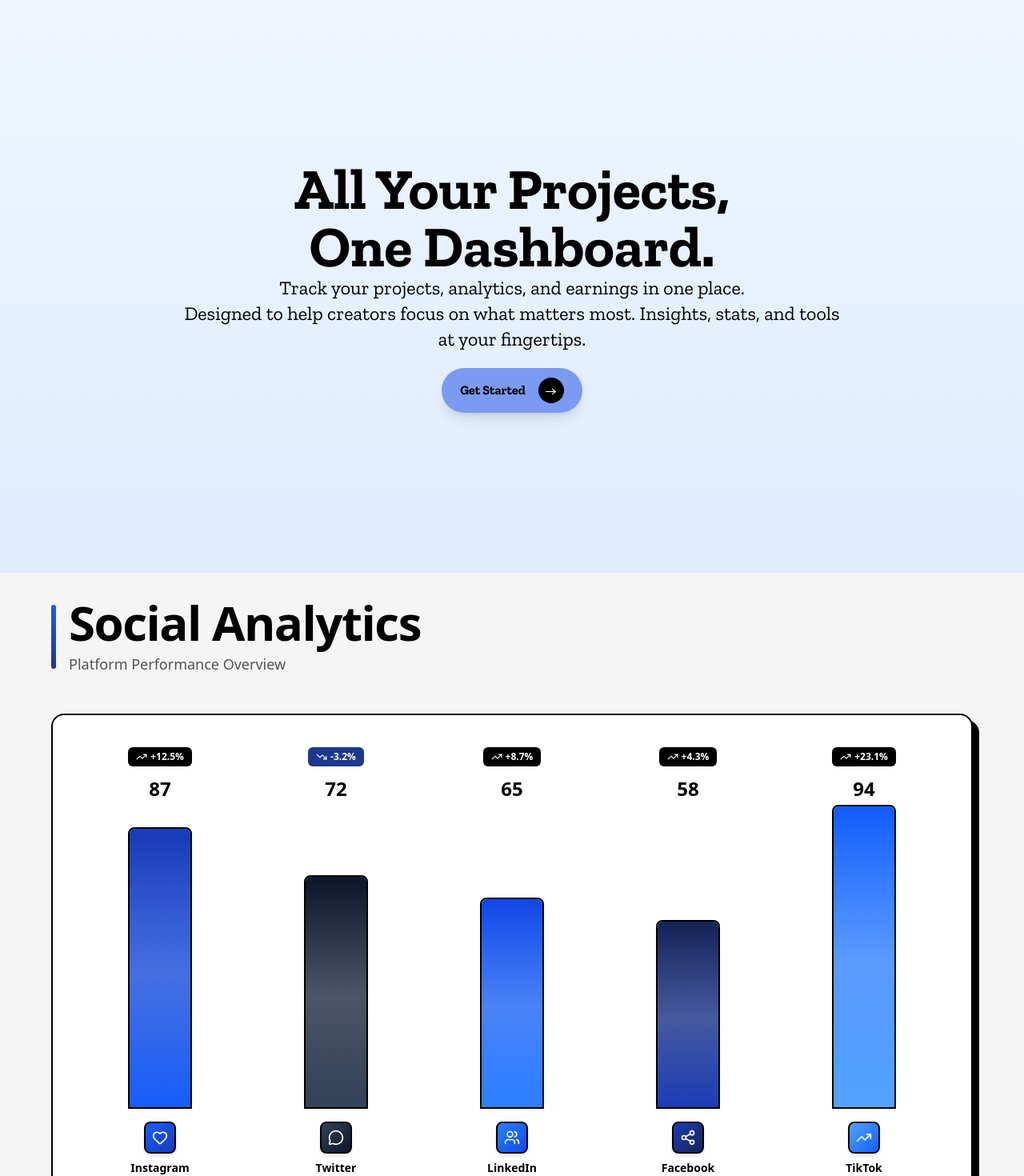
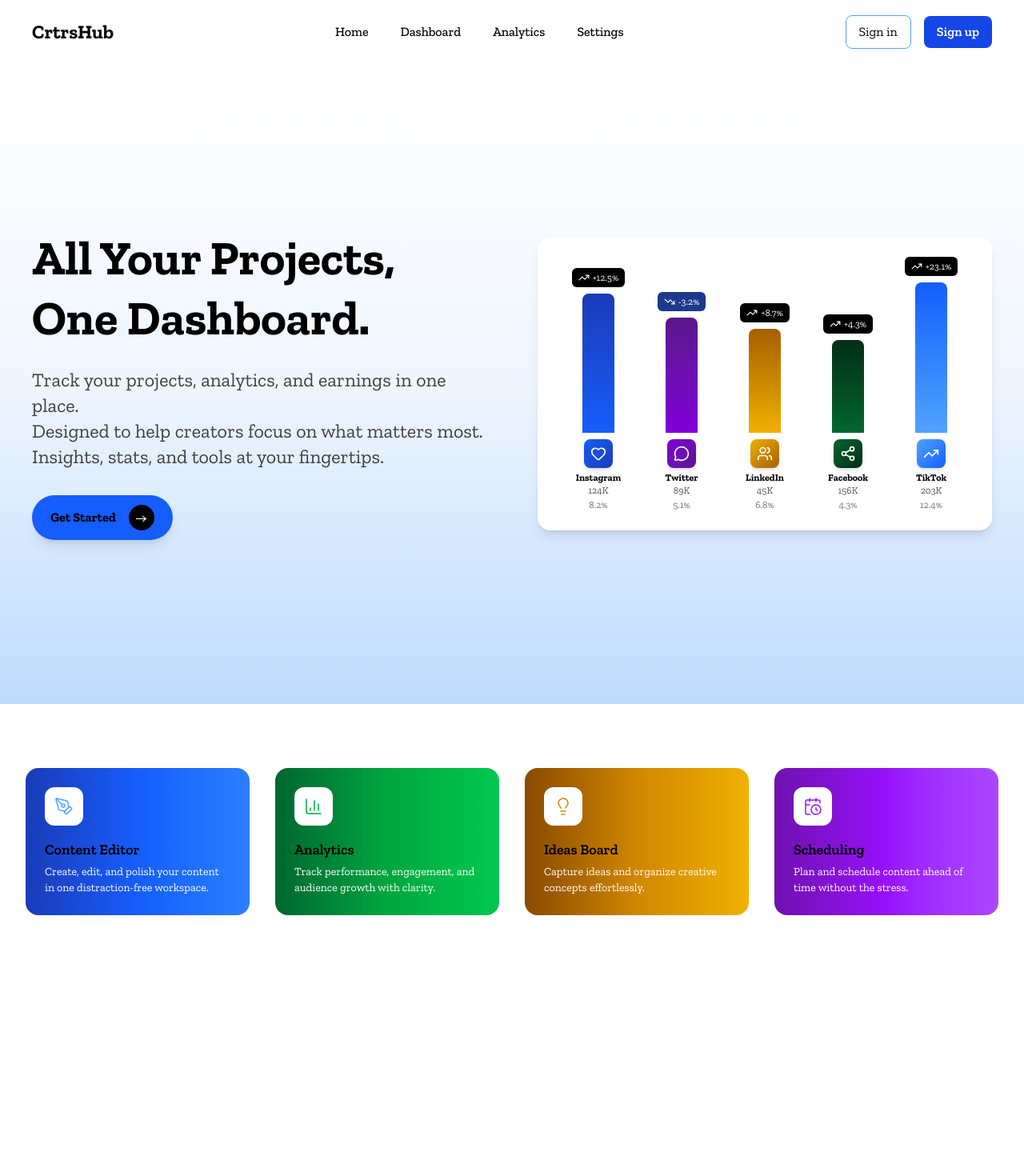
Before and after one commit to Haruna-dev-droid/creators-dashboard, a React (Vite) app: page / in a window 1280 px wide. Shown: the top 1470 px of the page at 80% size. After the commit the page ends 1224 px from the top, so only its background shows below. Built offline with nearby package versions, Linux system fonts and the light colour scheme.

Commit message:
worked on the landing page,added a few sections

```diff
--- a/src/App.jsx
+++ b/src/App.jsx
@@ -1,11 +1,13 @@
 import { useState } from "react";
 import LandingPage from "./components/LandingPage";
+import NavBar from "./components/NavBar";
 import "/src/index.css";
 import "./App.css";
 
 function App() {
   return (
     <>
+      <NavBar />
       <LandingPage />
     </>
   );
--- /dev/null
+++ b/src/components/Cards.jsx
@@ -0,0 +1,23 @@
+import React from "react";
+import { PenTool, BarChart3, Lightbulb, CalendarClock } from "lucide-react";
+
+function Cards({ icon: Icon, title, description, color }) {
+  return (
+    <div
+      className={`flex flex-col gap-4 p-6 rounded-2xl ${color.bg} hover:shadow-lg transition`}
+    >
+      <div
+        className={`px-3 rounded-xl  flex items-center justify-center bg-white w-12 h-12`}
+      >
+        <Icon size={26} strokeWidth={1.5} className={color.icon} />
+      </div>
+
+      <div>
+        <h3 className="font-semibold text-lg">{title}</h3>
+        <p className="text-sm text-white mt-1">{description}</p>
+      </div>
+    </div>
+  );
+}
+
+export default Cards;
--- a/src/components/LandingPage.jsx
+++ b/src/components/LandingPage.jsx
@@ -1,30 +1,84 @@
+// LandingPage.jsx
 import React from "react";
 import Stats from "./Stats";
+import Cards from "./Cards";
+import { PenTool, BarChart3, Lightbulb, CalendarClock } from "lucide-react";
 
 function LandingPage() {
   return (
-    <div className="min-h-screen  items-center justify-center bg-gradient-to-t from-blue-200 via-blue-100 to-blue-50">
-      <div className="py-50">
-        <h1 className="text-center  text-black text-7xl font-bold">
+    <div>
+      <div className="min-h-screen flex items-center justify-center bg-gradient-to-t from-blue-200 via-blue-50 to-white px-5 md:px-10 py-10">
+        {/* Container holding hero text + stats */}
+        <div className="flex flex-col lg:flex-row items-center justify-between w-full max-w-7xl gap-16">
+          {/* Hero Text */}
+          <div className="flex-1 text-center lg:text-left">
+            <h1 className="text-5xl lg:text-6xl font-bold text-black leading-tight">
               All Your Projects,
               <br />
-          One <span className="">Dashboard.</span>
+              One <span>Dashboard.</span>
             </h1>
-        <p className="text-center text-2xl">
+            <p className="mt-6 text-xl lg:text-2xl text-neutral-700">
               Track your projects, analytics, and earnings in one place. <br />
-          Designed to help creators focus on what matters most. Insights, stats,
-          and tools <br />
-          at your fingertips.
+              Designed to help creators focus on what matters most. Insights,
+              stats, and tools at your fingertips.
             </p>
-        <div className="flex justify-center mt-5 items-center gap-4 w-44 p-3 mx-auto bg-blue-700/50 shadow-lg rounded-full cursor-pointer hover:scale-105 transition-transform duration-300">
+
+            <div className="flex justify-center md:mx-0 mx-auto mt-8 items-center gap-4 w-44 p-3 bg-blue-600 shadow-lg rounded-full cursor-pointer hover:scale-105 transition-transform duration-300">
               <button className="font-bold text-black">Get Started</button>
-
               <span className="w-8 h-8 bg-black rounded-full flex items-center justify-center text-white text-lg">
                 &rarr;
               </span>
             </div>
           </div>
-      <Stats className="w-sm" />
+
+          {/* Stats Card */}
+          <div className="flex-1 max-w-xl w-full">
+            <Stats />
+          </div>
+        </div>
+      </div>
+      {/* Cards Section */}
+      <div className="w-full max-w-7xl mt-20 grid grid-cols-2 md:grid-cols-2 lg:grid-cols-4 gap-8 mb-20 px-8 mx-auto">
+        <Cards
+          icon={PenTool}
+          title="Content Editor"
+          description="Create, edit, and polish your content in one distraction-free workspace."
+          color={{
+            bg: "bg-gradient-to-r from-blue-800 via-blue-600 to-blue-500",
+            icon: "text-blue-400",
+          }}
+        />
+
+        <Cards
+          icon={BarChart3}
+          title="Analytics"
+          description="Track performance, engagement, and audience growth with clarity."
+          color={{
+            bg: "bg-gradient-to-r from-green-800 via-green-600 to-green-500",
+            icon: "text-green-600",
+          }}
+        />
+
+        <Cards
+          icon={Lightbulb}
+          title="Ideas Board"
+          description="Capture ideas and organize creative concepts effortlessly."
+          color={{
+            bg: "bg-gradient-to-r from-yellow-800 via-yellow-600 to-yellow-500",
+            icon: "text-yellow-600",
+          }}
+        />
+
+        <Cards
+          icon={CalendarClock}
+          title="Scheduling"
+          description="Plan and schedule content ahead of time without the stress."
+          color={{
+            bg: "bg-gradient-to-r from-purple-800 via-purple-600 to-purple-500",
+            icon: "text-purple-600",
+          }}
+        />
+      </div>
     </div>
   );
 }
--- a/src/components/NavBar.jsx
+++ b/src/components/NavBar.jsx
@@ -1,7 +1,91 @@
-import React from "react";
+import { useState } from "react";
+import { Menu, X } from "lucide-react";
 
-function NavBar() {
-  return <div>NavBar</div>;
+export default function ResponsiveNavbar() {
+  const [isOpen, setIsOpen] = useState(false);
+
+  const toggleMenu = () => setIsOpen(!isOpen);
+
+  const navItems = [
+    { name: "Home", href: "#home" },
+    { name: "Dashboard", href: "#dashboard" },
+    { name: "Analytics", href: "#analytics" },
+    { name: "Settings", href: "#settings" },
+  ];
+
+  return (
+    <nav className="bg-white shadow-sm">
+      <div className="max-w-7xl mx-auto px-4 sm:px-6 lg:px-10">
+        <div className="flex justify-between items-center h-20">
+          {/* Logo */}
+          <h1 className="text-2xl font-bold text-black">CrtrsHub</h1>
+
+          {/* Desktop Navigation */}
+          <ul className="hidden md:flex gap-10 items-center">
+            {navItems.map((item) => (
+              <li
+                key={item.name}
+                className="font-medium text-black hover:text-blue-600 cursor-pointer transition-colors"
+              >
+                {item.name}
+              </li>
+            ))}
+          </ul>
+
+          {/* Desktop Auth Buttons */}
+          <div className="hidden md:flex gap-4 items-center">
+            <button className="border border-blue-400 px-4 py-2 rounded-lg hover:bg-blue-50 transition-colors">
+              Sign in
+            </button>
+            <button className="bg-blue-700 px-4 py-2 rounded-lg text-white font-semibold hover:bg-blue-800 transition-colors">
+              Sign up
+            </button>
+          </div>
+
+          {/* Mobile Hamburger Button */}
+          <button
+            onClick={toggleMenu}
+            className="md:hidden p-2 rounded-lg hover:bg-gray-100 transition-colors"
+            aria-label="Toggle menu"
+          >
+            {isOpen ? (
+              <X className="h-6 w-6 text-black" />
+            ) : (
+              <Menu className="h-6 w-6 text-black" />
+            )}
+          </button>
+        </div>
+      </div>
+
+      {/* Mobile Menu */}
+      <div
+        className={`md:hidden overflow-hidden transition-all duration-300 ease-in-out ${
+          isOpen ? "max-h-96 opacity-100" : "max-h-0 opacity-0"
+        }`}
+      >
+        <div className="px-4 pt-2 pb-6 space-y-3 bg-white border-t border-gray-100">
+          {navItems.map((item) => (
+            <a
+              key={item.name}
+              href={item.href}
+              className="block px-4 py-3 rounded-lg font-medium text-black hover:bg-blue-50 hover:text-blue-600 transition-colors"
+              onClick={() => setIsOpen(false)}
+            >
+              {item.name}
+            </a>
+          ))}
+
+          {/* Mobile Auth Buttons */}
+          <div className="flex flex-col gap-3 pt-4 border-t border-gray-100">
+            <button className="w-full border border-blue-400 px-4 py-3 rounded-lg hover:bg-blue-50 transition-colors font-medium">
+              Sign in
+            </button>
+            <button className="w-full bg-blue-700 px-4 py-3 rounded-lg text-white font-semibold hover:bg-blue-800 transition-colors">
+              Sign up
+            </button>
+          </div>
+        </div>
+      </div>
+    </nav>
+  );
 }
-
-export default NavBar;
--- a/src/components/Stats.jsx
+++ b/src/components/Stats.jsx
@@ -1,3 +1,4 @@
+// Stats.jsx
 import React, { useState, useEffect } from "react";
 import {
   TrendingUp,
@@ -29,7 +30,7 @@ export default function Stats() {
       name: "Twitter",
       value: 72,
       growth: -3.2,
-      color: "from-slate-700 to-slate-900",
+      color: "from-purple-700 to-purple-900",
       icon: MessageCircle,
       followers: "89K",
       engagement: "5.1%",
@@ -38,7 +39,7 @@ export default function Stats() {
       name: "LinkedIn",
       value: 65,
       growth: 8.7,
-      color: "from-blue-500 to-blue-700",
+      color: "from-yellow-500 to-yellow-700",
       icon: Users,
       followers: "45K",
       engagement: "6.8%",
@@ -47,7 +48,7 @@ export default function Stats() {
       name: "Facebook",
       value: 58,
       growth: 4.3,
-      color: "from-blue-800 to-blue-950",
+      color: "from-green-800 to-green-950",
       icon: Share2,
       followers: "156K",
       engagement: "4.3%",
@@ -66,41 +67,19 @@ export default function Stats() {
   const maxValue = Math.max(...platforms.map((p) => p.value));
 
   return (
-    <div className="min-h-screen bg-neutral-100 p-8 flex shadow-lg items-center justify-center font-sans">
-      <div className="w-full max-w-6xl">
-        {/* Header */}
-        <div className={`mb-12 ${animateIn ? "animate-in" : "opacity-0"}`}>
-          <div className="flex items-center gap-4 mb-3">
-            <div className="w-1.5 h-20 bg-gradient-to-b from-blue-600 to-blue-900 rounded-full float-subtle"></div>
-            <div>
-              <h1 className="text-6xl font-bold text-black tracking-tight">
-                Social Analytics
-              </h1>
-              <p className="text-neutral-600 text-lg mt-2 mono font-normal">
-                Platform Performance Overview
-              </p>
-            </div>
-          </div>
-        </div>
-
-        {/* Analytics Card */}
-        <div className="bg-white rounded-2xl p-10 border-2 border-black shadow-[8px_8px_0px_0px_rgba(0,0,0,1)] relative overflow-hidden">
-          <div className="relative z-10">
-            {/* Vertical bars container */}
-            <div className="flex items-end justify-around gap-8 mb-8">
+    <div className="bg-white rounded-2xl p-6 shadow-lg  w-full flex justify-around items-end">
       {platforms.map((platform, index) => {
         const Icon = platform.icon;
-                const barHeight = platform.value * 4; // 4px per value point for visible differences
+        const barHeight = platform.value * 2;
 
         return (
           <div
             key={platform.name}
-                    className={`flex flex-col items-center flex-1 ${animateIn ? "animate-in" : "opacity-0"}`}
-                    style={{ animationDelay: `${index * 0.1}s` }}
+            className="flex flex-col items-center flex-1"
           >
             {/* Growth indicator */}
             <div
-                      className={`flex items-center gap-1 px-2.5 py-1 rounded-md mb-3 ${
+              className={`flex items-center gap-1 px-2 py-1 rounded-md mb-2 text-xs ${
                 platform.growth >= 0
                   ? "bg-black text-white"
                   : "bg-blue-900 text-white"
@@ -111,60 +90,31 @@ export default function Stats() {
               ) : (
                 <TrendingDown className="w-3.5 h-3.5" />
               )}
-                      <span className="font-bold mono text-xs">
               {platform.growth > 0 ? "+" : ""}
               {platform.growth}%
-                      </span>
             </div>
 
-                    {/* Value label */}
+            {/* Bar */}
+            <div className="relative w-10" style={{ height: `${barHeight}px` }}>
               <div
-                      className="text-2xl font-bold text-black mono mb-2 opacity-0"
+                className={`absolute bottom-0 w-full bg-gradient-to-t ${platform.color} rounded-t-lg transition-all duration-700`}
                 style={{
-                        opacity: animateIn ? 1 : 0,
-                        transition: "opacity 0.5s ease-out",
-                        transitionDelay: `${index * 0.1 + 1}s`,
+                  height: animateIn ? `${barHeight}px` : "0px",
+                  transitionDelay: `${index * 0.1}s`,
                 }}
-                    >
-                      {platform.value}
+              ></div>
             </div>
 
-                    {/* Vertical Bar */}
+            {/* Platform icon & info */}
+            <div className="text-center mt-2">
               <div
-                      className="relative w-20"
-                      style={{ height: `${maxValue * 4}px` }}
-                    >
-                      <div className="absolute bottom-0 w-full bg-neutral-200 rounded-t-lg overflow-hidden border-2 border-black">
-                        {/* Actual bar */}
-                        <div
-                          className={`w-full bg-gradient-to-t ${platform.color} relative transition-all duration-300 hover:opacity-90`}
-                          style={{
-                            height: animateIn ? `${barHeight}px` : "0px",
-                            transition:
-                              "height 1.4s cubic-bezier(0.34, 1.56, 0.64, 1)",
-                            transitionDelay: `${index * 0.1}s`,
-                          }}
-                        >
-                          {/* Shimmer effect */}
-                          <div className="absolute inset-0 bg-gradient-to-t from-transparent via-white/20 to-transparent translate-y-[100%] animate-[shimmer_2.5s_infinite]"></div>
-                        </div>
-                      </div>
-                    </div>
-
-                    {/* Platform info */}
-                    <div className="text-center mt-4">
-                      <div
-                        className={`p-2 rounded-lg bg-gradient-to-br ${platform.color} shadow-md mb-2 inline-flex border-2 border-black`}
+                className={`p-2 rounded-lg bg-gradient-to-br ${platform.color} shadow-md inline-flex  mb-1`}
               >
                 <Icon className="w-5 h-5 text-white" />
               </div>
-                      <h3 className="text-sm font-bold text-black mb-1">
-                        {platform.name}
-                      </h3>
-                      <p className="text-xs text-neutral-600 mono">
-                        {platform.followers}
-                      </p>
-                      <p className="text-xs text-neutral-500 mono mt-0.5">
+              <h3 className="text-xs font-bold">{platform.name}</h3>
+              <p className="text-xs text-neutral-600">{platform.followers}</p>
+              <p className="text-xs text-neutral-500 mt-0.5">
                 {platform.engagement}
               </p>
             </div>
@@ -172,38 +122,5 @@ export default function Stats() {
         );
       })}
     </div>
-          </div>
-
-          {/* Footer Stats */}
-          <div
-            className={`pt-8 border-t-2 border-black grid grid-cols-3 gap-8 ${animateIn ? "animate-in" : "opacity-0"}`}
-            style={{ animationDelay: "0.6s" }}
-          >
-            <div className="text-center">
-              <div className="text-4xl font-bold text-black mono">617K</div>
-              <div className="text-sm text-neutral-600 mt-2">Total Reach</div>
-            </div>
-            <div className="text-center">
-              <div className="text-4xl font-bold text-blue-700 mono">7.6%</div>
-              <div className="text-sm text-neutral-600 mt-2">
-                Avg Engagement
-              </div>
-            </div>
-            <div className="text-center">
-              <div className="text-4xl font-bold text-blue-900 mono">+9.2%</div>
-              <div className="text-sm text-neutral-600 mt-2">Growth Rate</div>
-            </div>
-          </div>
-        </div>
-      </div>
-
-      <style>{`
-        @keyframes shimmer {
-          100% {
-            transform: translateY(-200%);
-          }
-        }
-      `}</style>
-    </div>
   );
 }
```
Lines whose indentation alone changed are shown as unchanged.
